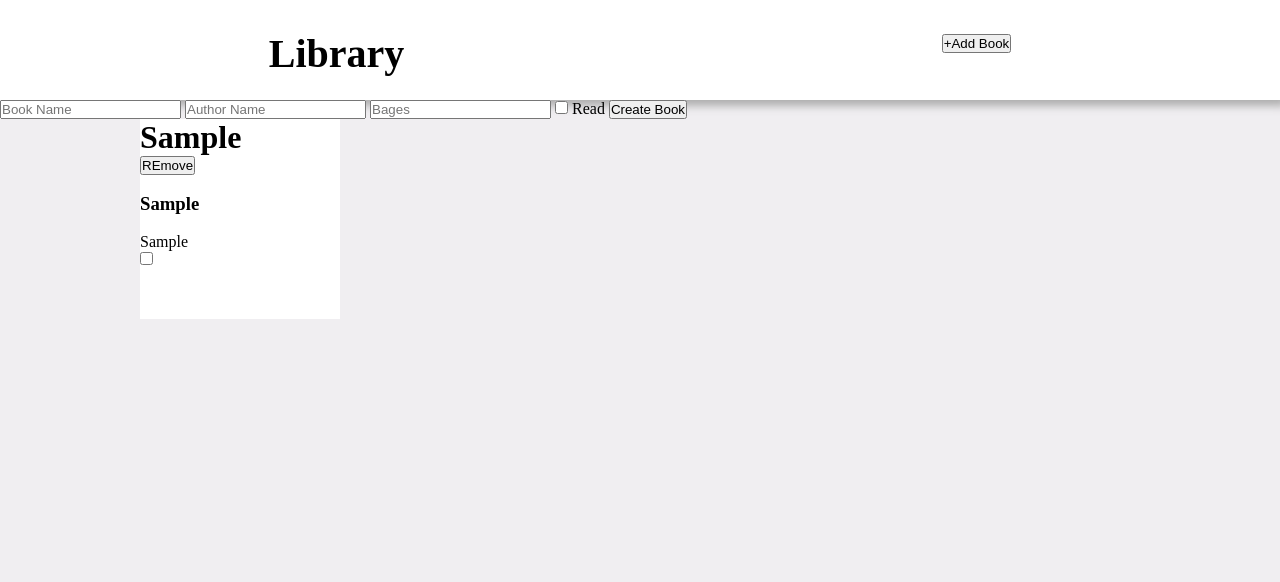
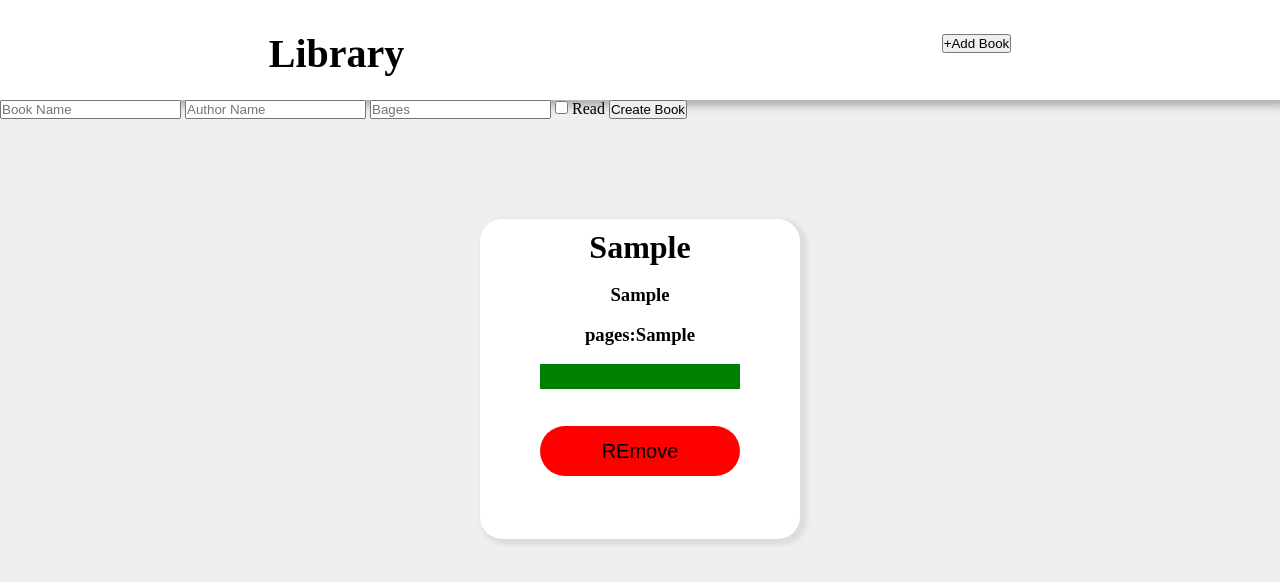
Before and after one commit to St-Daniel-H/library, a plain HTML site: page index.html in a window 1280 px wide. Both pictures are taken after typing "Sample", "Sample", "Sample" into the empty fields and a click on the button "Create Book". Drawn offline with Linux system fonts and the light colour scheme.

Commit message:
Add files via upload

```diff
--- a/script.js
+++ b/script.js
@@ -35,9 +35,9 @@ function createBook(){
 
             list.innerHTML = myLibrary.map((book,key)=>{
                 if(book.status==true){
-                    return "<div id="+key+" class ='bookCard'><div id='name'><h1>"+book.name+"</h1><button onClick='remove("+key+")'>REmove</button></div><br><div id='description'><h3>"+book.author+"</h3><br>"+book.pages+"<br><input type='checkbox' checked></input></div></div>"
+                    return "<div id="+key+" class ='bookCard'><div class='containter'><div id='name'><h1>"+book.name+"</h1></div><br><div id='description'><h3>"+book.author+"</h3><br><h3>pages:"+book.pages+"</h3><br><label class='container'><input  type='checkbox' checked><span class='checkmark'></span></label></div><button class='remove' onClick='remove("+key+")'>REmove</button></div></div>"
                 }else{
-                    return "<div id="+key+" class ='bookCard'><div id='name'><h1>"+book.name+"</h1><button onClick='remove("+key+")'>REmove</button></div><br><div id='description'><h3>"+book.author+"</h3><br>"+book.pages+"<br><input type='checkbox'></input></div></div>"
+                    return "<div id="+key+" class ='bookCard'><div class='containter'><div id='name'><h1>"+book.name+"</div><br><div id='description'><h3>"+book.author+"</h3><br><h3>pages:"+book.pages+"</h3><br><label class='container'><input  type='checkbox'><span class='checkmark'></span></label></div></h1><button class='remove' onClick='remove("+key+")'>REmove</button></div></div>"
 
                 }
             }).join("");
--- a/style.css
+++ b/style.css
@@ -26,14 +26,92 @@ text-align: center;
 
 }
 #list{
-    margin: auto;
-    max-width:1000px;
+    margin-right:auto;
+    margin-bottom:auto;
+    margin-top:100px;
+    margin-left: auto;
+    max-width:1400px;
 display:grid;
-grid-template-columns: repeat(auto-fit, minmax(200px, 1fr));
+grid-template-columns: repeat(auto-fit, minmax(300px, 1fr));
 gap:50px;
 }
 .bookCard{
+    margin:auto;
+    min-width:300px;
+    max-width:400px;
+    overflow-wrap: break-word;
+    border-radius: 7% 7% 7% 7% / 7% 7% 7% 7%;
     background-color: white;
+    -webkit-box-shadow: 4px 3px 4.5px 3px #dddddd;
+-moz-box-shadow: 4px 3px 4.5px 3px #dddddd;
+box-shadow: 4px 3px 4.5px 3px #dddddd;
+
+    height:300px;
+    text-align: center;
+    padding:10px;
+}
+.container {
+    display: block;
+    position: relative;
+    padding-left: 35px;
+    margin-bottom: 12px;
+    cursor: pointer;
+    font-size: 22px;
+    -webkit-user-select: none;
+    -moz-user-select: none;
+    -ms-user-select: none;
+    user-select: none;
+  }
+
+  /* Hide the browser's default checkbox */
+  .container input {
+    position: absolute;
+    opacity: 0;
+    cursor: pointer;
+    height: 0;
+    width: 0;
+  }
+
+  /* Create a custom checkbox */
+  .checkmark {
+    position: absolute;
+    top: 0;
+    left: 0;
+    height: 25px;
     width: 200px;
-    height:200px;
-}
+    margin-left:50px;
+    background-color: green;
+  }
+
+
+  /* When the checkbox is checked, add a blue background */
+  .container input:checked ~ .checkmark {
+    background-color: red;
+  }
+
+  /* Create the checkmark/indicator (hidden when not checked) */
+  .checkmark:after {
+    content: "";
+    position: absolute;
+    display: none;
+  }
+
+  /* Show the checkmark when checked */
+  .container input:checked ~ .checkmark:after {
+    display: block;
+  }
+
+  .remove{
+    background:none;
+    background-color: red;
+    width:200px;
+    height:50px;
+    border:none;
+    font-size: 20px;
+    border-radius: 25px;
+    margin-top:50px;
+    cursor: pointer;
+  }
+  .remove:hover{
+    background-color: rgb(197, 2, 2);
+  }
```
